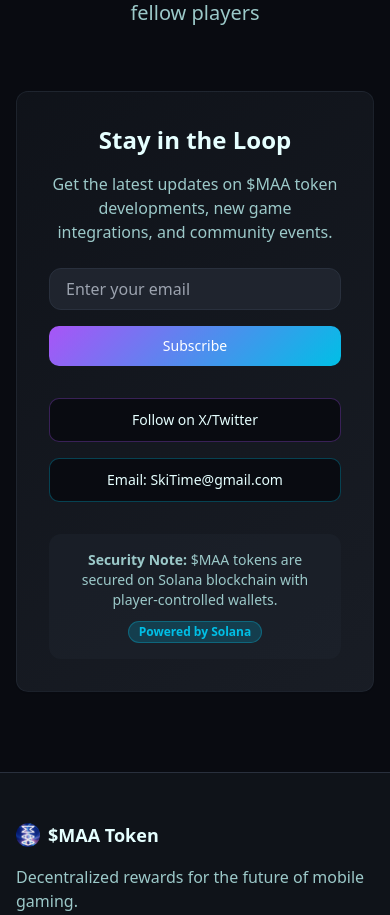
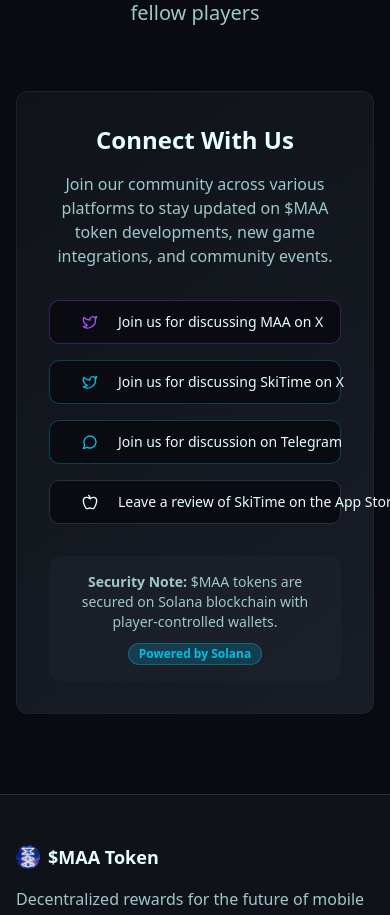
Before and after one commit to Mr-Coin/maa-token.com, a React (Vite) app: page / in a window 390 px wide. Shown: the part 5820-6735 px from the top of the page. Built offline with nearby package versions, Linux system fonts and the light colour scheme.

Commit message:
update community section with correct links and details

```diff
--- a/src/pages/Index.tsx
+++ b/src/pages/Index.tsx
@@ -2,7 +2,7 @@ import { useState, useEffect } from "react";
 import { Button } from "@/components/ui/button";
 import { Card, CardContent } from "@/components/ui/card";
 import { Badge } from "@/components/ui/badge";
-import { Menu, X, ChevronDown, Coins, Zap, Shield, Users, TrendingUp, Clock } from "lucide-react";
+import { Menu, X, ChevronDown, Coins, Zap, Shield, Users, TrendingUp, Clock, Twitter, MessageCircle, Apple } from "lucide-react";
 import { Link } from "react-router-dom";
 import { useToast } from "@/hooks/use-toast";
 
@@ -459,29 +459,51 @@ const Index = () => {
             <Card className="bg-gradient-card border-border/50">
               <CardContent className="p-8">
                 <div className="text-center mb-8">
-                  <h3 className="text-2xl font-semibold mb-4">Stay in the Loop</h3>
+                  <h3 className="text-2xl font-semibold mb-4">Connect With Us</h3>
                   <p className="text-muted-foreground mb-6">
-                    Get the latest updates on $MAA token developments, new game integrations, and community events.
+                    Join our community across various platforms to stay updated on $MAA token developments, new game integrations, and community events.
                   </p>
-
-                  <div className="flex flex-col sm:flex-row gap-4 max-w-md mx-auto">
-                    <input
-                      type="email"
-                      placeholder="Enter your email"
-                      className="flex-1 px-4 py-2 rounded-lg bg-input border border-border focus:outline-none focus:ring-2 focus:ring-primary"
-                    />
-                    <Button className="bg-gradient-primary hover:shadow-glow transition-all duration-300">
-                      Subscribe
-                    </Button>
-                  </div>
                 </div>
 
-                <div className="grid sm:grid-cols-2 gap-4">
-                  <Button variant="outline" className="border-primary/30 hover:bg-primary/10" size="lg">
-                    Follow on X/Twitter
+                <div className="space-y-4">
+                  <Button
+                    variant="outline"
+                    className="w-full border-primary/30 hover:bg-primary/10 justify-start"
+                    size="lg"
+                    onClick={() => window.open('https://x.com/MAA_Token', '_blank')}
+                  >
+                    <Twitter className="h-5 w-5 mr-3 text-primary" />
+                    Join us for discussing MAA on X
                   </Button>
-                  <Button variant="outline" className="border-secondary/30 hover:bg-secondary/10" size="lg">
-                    Email: SkiTime@gmail.com
+
+                  <Button
+                    variant="outline"
+                    className="w-full border-secondary/30 hover:bg-secondary/10 justify-start"
+                    size="lg"
+                    onClick={() => window.open('https://x.com/SkiTimeSupport', '_blank')}
+                  >
+                    <Twitter className="h-5 w-5 mr-3 text-secondary" />
+                    Join us for discussing SkiTime on X
+                  </Button>
+
+                  <Button
+                    variant="outline"
+                    className="w-full border-accent/30 hover:bg-accent/10 justify-start"
+                    size="lg"
+                    onClick={() => window.open('https://t.me/maa_token', '_blank')}
+                  >
+                    <MessageCircle className="h-5 w-5 mr-3 text-accent" />
+                    Join us for discussion on Telegram
+                  </Button>
+
+                  <Button
+                    variant="outline"
+                    className="w-full border-border hover:bg-muted/50 justify-start"
+                    size="lg"
+                    onClick={() => window.open('https://apps.apple.com/us/app/skitime/id6477750158', '_blank')}
+                  >
+                    <Apple className="h-5 w-5 mr-3" />
+                    Leave a review of SkiTime on the App Store
                   </Button>
                 </div>
 
```
